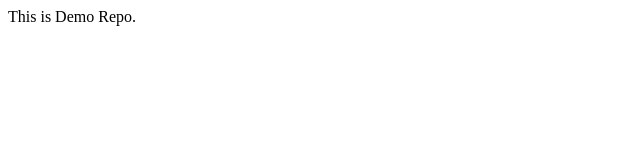
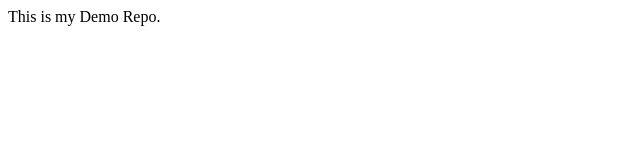
Before and after one commit to himanshu6956/DempRepo, a plain HTML site: page index.html in a window 1280 px wide. Shown: the full height of the page, 0-640 px from the left. Drawn offline with Linux system fonts and the light colour scheme.

Commit message:
Add initial file

```diff
--- a/index.html
+++ b/index.html
@@ -1 +1 @@
-<p>This is Demo Repo.</p>
+<p>This is my Demo Repo.</p>
```
